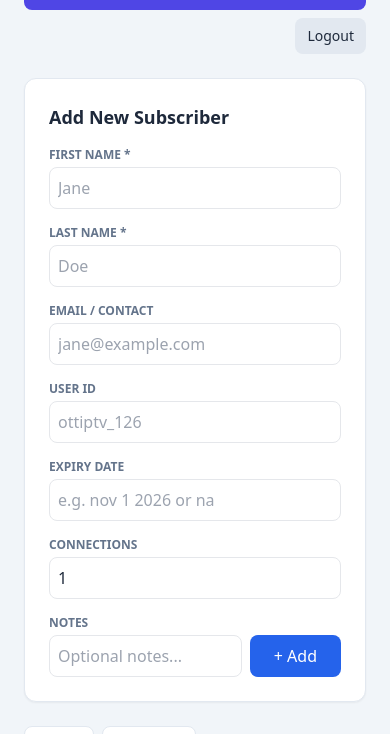
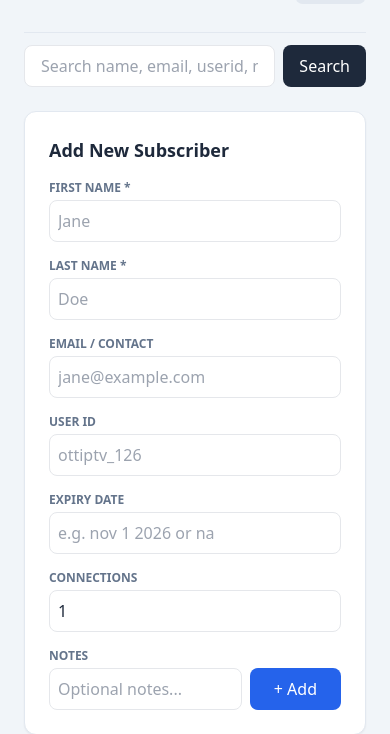
Before and after one commit to pauloleary2000/subscriber-manager, a Python web app: template templates/index.html in a window 390 px wide. Shown: the part 312-1046 px from the top of the page. Run offline with Jinja, Linux system fonts and the light colour scheme; the template is opened without the code that fills it, so the values that code supplies are empty; some libraries are stand-ins or nearby versions.

Commit message:
Move search bar below action and filter buttons

```diff
--- a/templates/index.html
+++ b/templates/index.html
@@ -29,7 +29,11 @@
                 <span>Notify Expiring This Month</span>
                 <span class="px-2 py-0.5 text-xs bg-amber-800 rounded-full">{{ counts.expiring_month }}</span>
             </button>
-            <form method="GET" action="/" class="flex w-full md:w-auto gap-2">
+<button type="button" onclick="openAnnouncementModal()" class="bg-indigo-600 hover:bg-indigo-700 text-white font-medium px-3 py-2 rounded-lg transition text-sm inline-flex items-center gap-1.5">Announcement Email</button>
+            <a href="/logout" class="ml-auto bg-slate-200 hover:bg-slate-300 text-slate-800 font-medium px-3 py-2 rounded-lg transition text-sm">Logout</a>
+        </div>
+    <div class="mt-3 pt-3 border-t border-slate-200">
+        <form method="GET" action="/" class="flex w-full md:w-auto gap-2">
                 <input type="hidden" name="filter" value="{{ active_filter }}">
                 <input type="text" name="search" value="{{ search }}" placeholder="Search name, email, userid, notes..."
                        class="px-4 py-2 border rounded-lg w-full md:w-72 focus:outline-none focus:ring-2 focus:ring-blue-500 bg-white">
@@ -38,9 +42,7 @@
                     <a href="/?filter={{ active_filter }}" class="bg-slate-300 text-slate-800 px-3 py-2 rounded-lg hover:bg-slate-400">Clear</a>
                 {% endif %}
             </form>
-                    <button type="button" onclick="openAnnouncementModal()" class="bg-indigo-600 hover:bg-indigo-700 text-white font-medium px-3 py-2 rounded-lg transition text-sm inline-flex items-center gap-1.5">Announcement Email</button>
-            <a href="/logout" class="ml-auto bg-slate-200 hover:bg-slate-300 text-slate-800 font-medium px-3 py-2 rounded-lg transition text-sm">Logout</a>
-        </div>
+    </div>
     </div>
 
     <!-- Flash Messages -->
```
